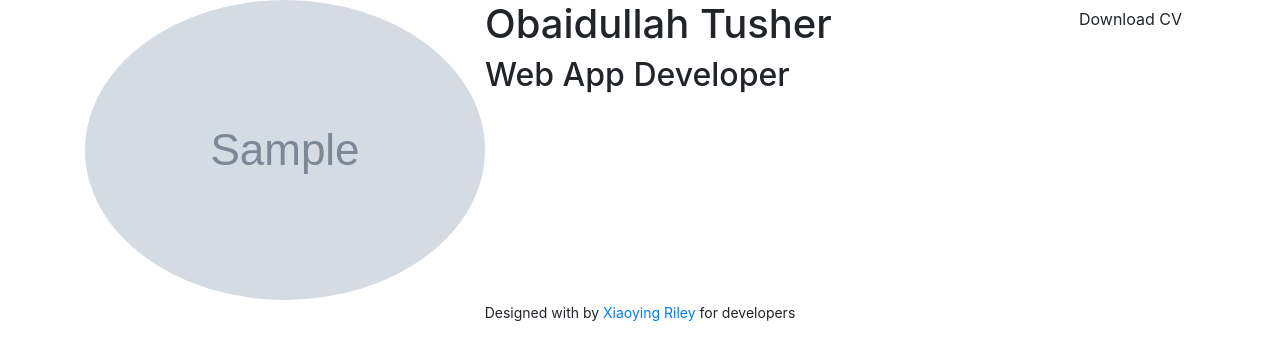
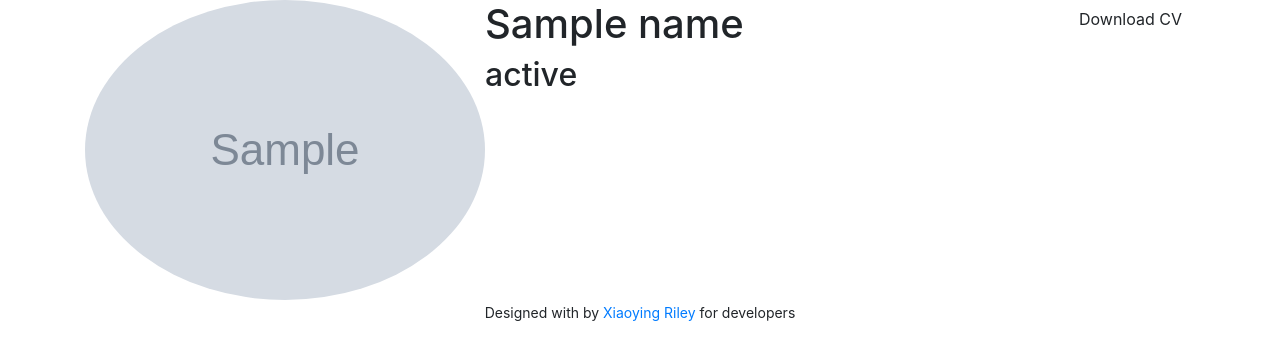
Before and after one commit to tusher16/My_Portfolio_Website, a Django app: template home/templates/home/main.html in a window 1280 px wide. Shown: the top 360 px of the page. Run offline with Django 3.2, Linux system fonts and the light colour scheme; tables that the repository leaves empty hold one stand-in row (values such as "Sample post"); the template is opened without the code that fills it: values that come from a table or form of the project are taken from there, most other values are stand-ins (such as "Sample title", 1, 10 or a date in 2020); grey boxes marked "Sample" are stand-in pictures; some libraries are stand-ins or nearby versions.

Commit message:
title render issue solved

```diff
--- a/home/templates/home/header.html
+++ b/home/templates/home/header.html
@@ -5,11 +5,11 @@
 <header class="header">
     <div class="container clearfix">
 
-        <img class="profile-image img-fluid float-left rounded-circle" src="{{ MEDIA_URL }}{{ Profile_pic.image.url }}" height="420" alt="{{ Profile_pic.title }}" />
+        <img class="profile-image img-fluid float-left rounded-circle" src="{{ home.Profile_pic.url }}" height="420" alt="{{ Profile_pic.name }}" />
 
         <div class="profile-content float-left">
-            <h1 class="name">Obaidullah Tusher{{ Profile.instance.name }}</h1>
-            <h2 class="desc">Web App Developer</h2>
+            <h1 class="name">{{ name }}</h1>
+            <h2 class="desc">{{recent_status}}</h2>
             <ul class="social list-inline">
                 <li class="list-inline-item"><a href="#"><i class="fab fa-facebook"></i></a></li>
                 <li class="list-inline-item"><a href="#"><i class="fab fa-linkedin-in"></i></a></li>
--- a/home/templates/home/index.html
+++ b/home/templates/home/index.html
@@ -3,6 +3,7 @@
 {% load static %}
 
 {% block content %}
+
 
 
 
--- a/home/urls.py
+++ b/home/urls.py
@@ -2,6 +2,6 @@ from django.urls import path
 from . import views
 
 urlpatterns = [
-    path('', views.home),
-    path('header/', views.header)
+    path('', views.home_view_header),
+
 ]
```
Also changed, not shown: home/views.py (+10 -16 lines), home/migrations/0004_auto_20200529_1528.py (added), home/migrations/0005_auto_20200529_1553.py (added).
